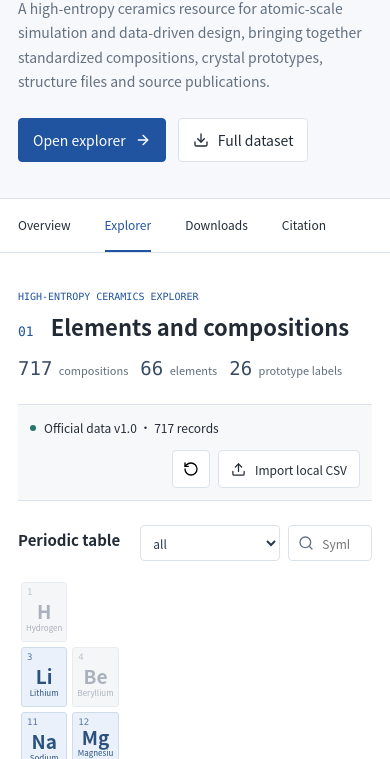
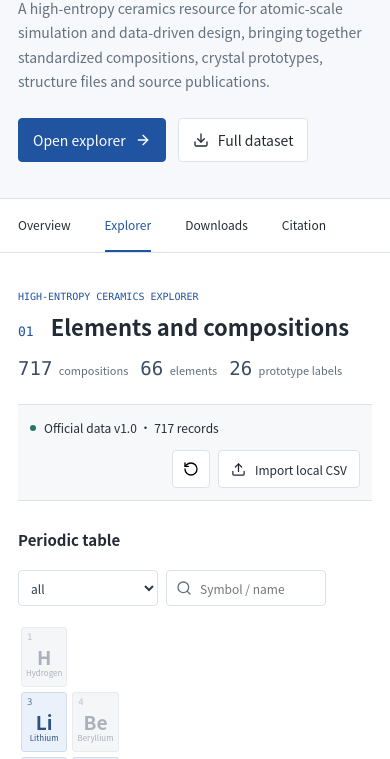
Before and after one commit to jnist/research-gateway, an Astro site: page /dataset/hec in a window 390 px wide. Shown: the part 315-1074 px from the top of the page. Built offline with nearby package versions, Linux system fonts and the light colour scheme; Astro itself is replaced by a stand-in of ours.

Commit message:
fix(hec): wrap filter controls on narrow screens

```diff
--- a/src/features/hec/styles.css
+++ b/src/features/hec/styles.css
@@ -97,7 +97,8 @@ html:not([lang^="zh"]) .hec-explorer .element .element-name { font-size: 8px; ma
   .hec-explorer .dataset-metrics b { font-size: 19px; }
   .hec-explorer .dataset-toolbar { flex-wrap: wrap; padding: 12px; gap: 12px; }
   .hec-explorer .dataset-toolbar .actions { margin-left: auto; }
-  .hec-explorer .periodic-toolbar { align-items: flex-start; }
+  .hec-explorer .periodic-toolbar { align-items: flex-start; flex-wrap: wrap; }
+  .hec-explorer .periodic-tools { max-width: 100%; }
   .hec-explorer .periodic-toolbar h3 { font-size: 15px; padding-top: 5px; white-space: nowrap; }
   .hec-explorer #materialType { width: 140px; }
   .hec-explorer .element-search { width: 160px; min-width: 0; }
```
